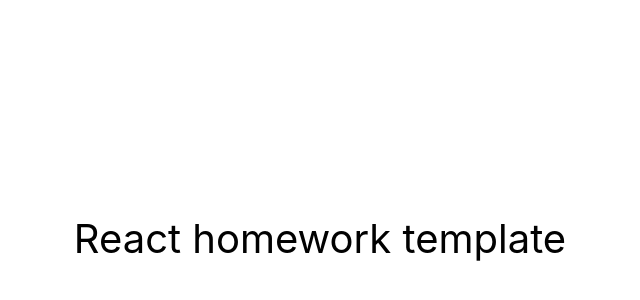
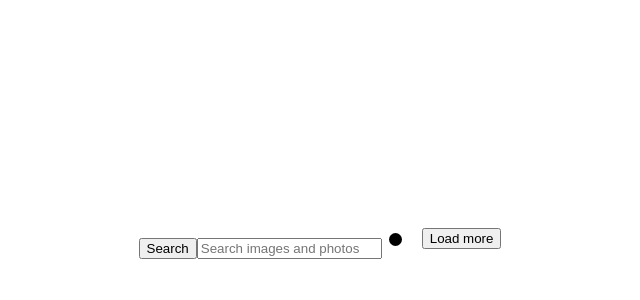
Before and after one commit to IYuliia/goit-react-woolf-hw-03-image-finder, a React (Create React App) app: page / in a window 1280 px wide. Shown: the part 162-462 px from the top of the page, without its empty margins (320-960 px from the left). Built offline with nearby package versions, Linux system fonts and the light colour scheme.

Commit message:
added structure

```diff
--- a/package.json
+++ b/package.json
@@ -7,6 +7,7 @@
     "@testing-library/jest-dom": "^5.16.3",
     "@testing-library/react": "^12.1.4",
     "@testing-library/user-event": "^13.5.0",
+    "axios": "^1.6.7",
     "react": "^18.1.0",
     "react-dom": "^18.1.0",
     "react-scripts": "5.0.1",
--- a/src/components/App.jsx
+++ b/src/components/App.jsx
@@ -1,3 +1,9 @@
+import Button from './Button/Button';
+import Modal from './Button/Modal/Modal';
+import ImageGallery from './ImageGallery/ImageGallery';
+import Loader from './Loader/Loader';
+import Searchbar from './Searchbar/Searchbar';
+
 export const App = () => {
   return (
     <div
@@ -7,10 +13,14 @@ export const App = () => {
         justifyContent: 'center',
         alignItems: 'center',
         fontSize: 40,
-        color: '#010101'
+        color: '#010101',
       }}
     >
-      React homework template
+      <Searchbar />
+      <ImageGallery />
+      <Loader />
+      <Button />
+      <Modal />
     </div>
   );
 };
--- /dev/null
+++ b/src/components/Button/Button.jsx
@@ -0,0 +1,7 @@
+import React from 'react';
+
+const Button = () => {
+  return <button type="button">Load more</button>;
+};
+
+export default Button;
--- /dev/null
+++ b/src/components/Button/Modal/Modal.jsx
@@ -0,0 +1,13 @@
+import React from 'react';
+
+const Modal = () => {
+  return (
+    <div className="overlay">
+      <div className="modal">
+        <img src="" alt="" />
+      </div>
+    </div>
+  );
+};
+
+export default Modal;
--- /dev/null
+++ b/src/components/ImageGallery/ImageGallery.jsx
@@ -0,0 +1,14 @@
+import ImageGalleryItem from 'components/ImageGalleryItem/ImageGalleryItem';
+import React from 'react';
+
+const ImageGallery = () => {
+  return (
+    <div>
+      <ul className="gallery">
+        <ImageGalleryItem />
+      </ul>
+    </div>
+  );
+};
+
+export default ImageGallery;
--- /dev/null
+++ b/src/components/ImageGalleryItem/ImageGalleryItem.jsx
@@ -0,0 +1,11 @@
+import React from 'react';
+
+const ImageGalleryItem = () => {
+  return (
+    <li className="gallery-item">
+      <img src="" alt="" />
+    </li>
+  );
+};
+
+export default ImageGalleryItem;
--- /dev/null
+++ b/src/components/Loader/Loader.jsx
@@ -0,0 +1,7 @@
+import React from 'react';
+
+const Loader = () => {
+  return <div></div>;
+};
+
+export default Loader;
--- /dev/null
+++ b/src/components/Searchbar/Searchbar.jsx
@@ -0,0 +1,25 @@
+import React from 'react';
+
+const Searchbar = onSubmit => {
+  return (
+    <div>
+      <header className="searchbar">
+        <form className="form">
+          <button type="submit" class="button">
+            <span className="button-label">Search</span>
+          </button>
+
+          <input
+            className="input"
+            type="text"
+            autocomplete="off"
+            autofocus
+            placeholder="Search images and photos"
+          />
+        </form>
+      </header>
+    </div>
+  );
+};
+
+export default Searchbar;
```
Also changed, not shown: 1 other file (tests, documents, lock files or other folders).
